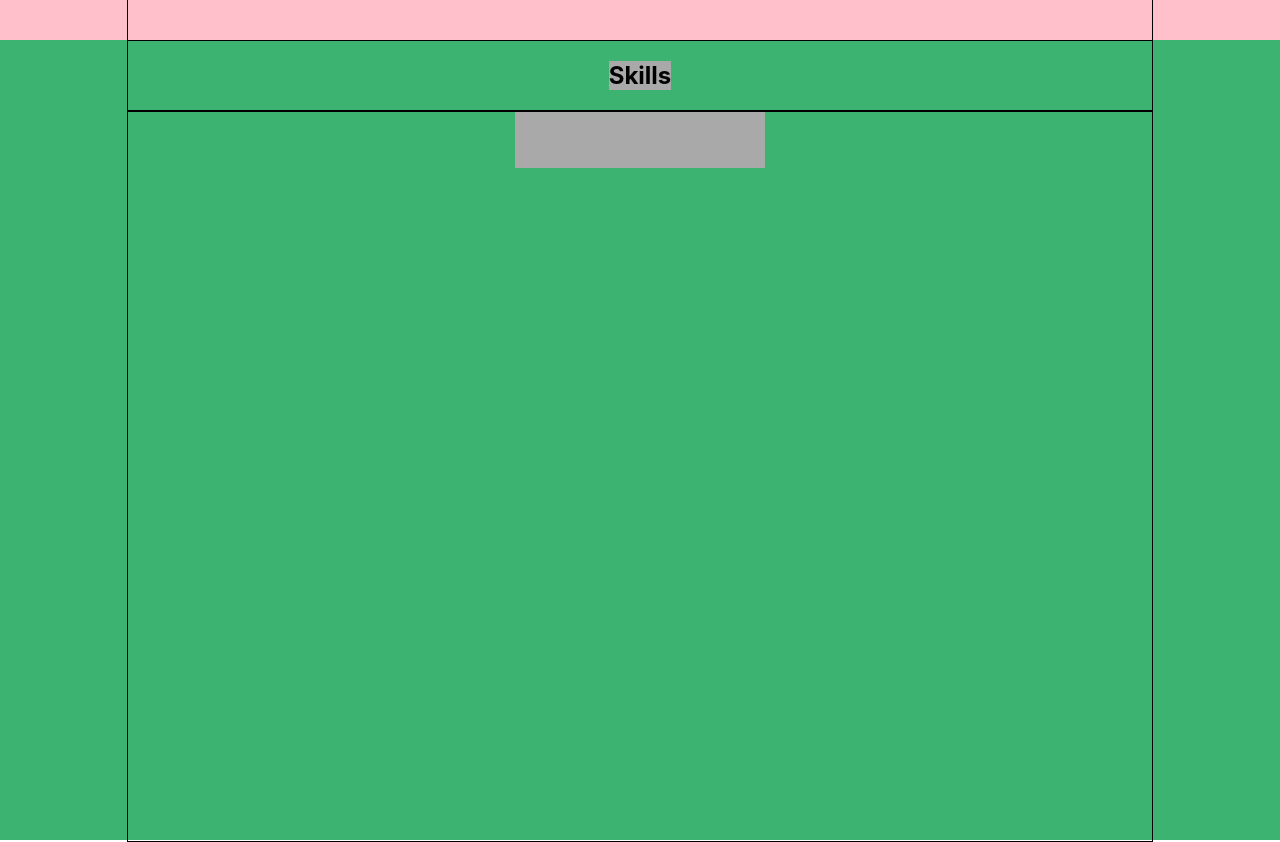
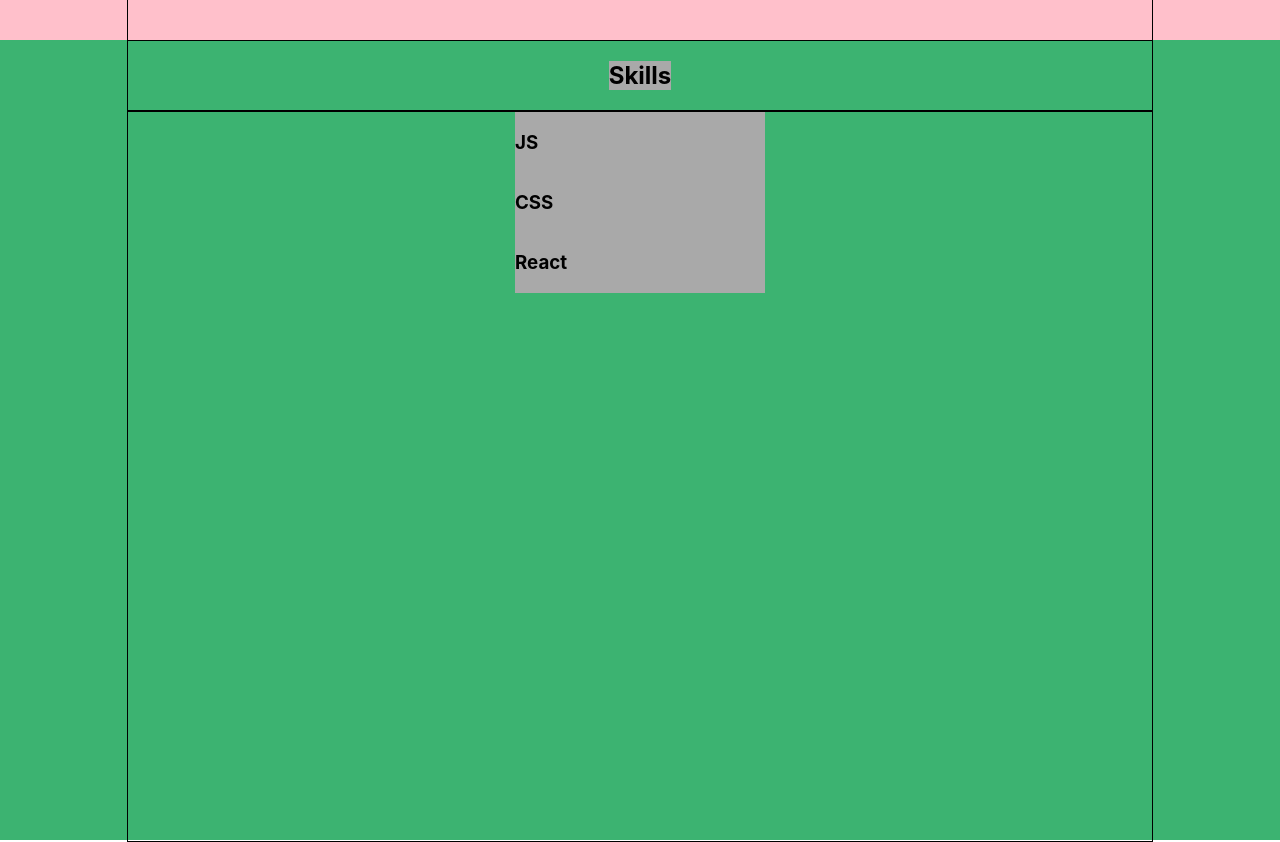
Before and after one commit to cros6y6raga/portfolio, a React (Create React App) app: page / in a window 1280 px wide. Shown: the part 840-1682 px from the top of the page. Built offline with nearby package versions, Linux system fonts and the light colour scheme.

Commit message:
Passed the title via props to skill

```diff
--- a/src/skills/Skills.tsx
+++ b/src/skills/Skills.tsx
@@ -9,9 +9,9 @@ function Skills() {
             <div className={`${styleContainer.container} ${style.skillsContainer}`}>
                 <h2 className={style.title}>Skills</h2>
                 <div className={style.skills}></div>
-                <Skill/>
-                <Skill/>
-                <Skill/>
+                <Skill title={'JS'}/>
+                <Skill title={'CSS'}/>
+                <Skill title={'React'}/>
             </div>
         </div>
     );
--- a/src/skills/skill/Skill.tsx
+++ b/src/skills/skill/Skill.tsx
@@ -1,11 +1,16 @@
 import React from 'react';
 import style from './Skill.module.css';
 
-function Skill(props: any) {
+type PropsType = {
+    title: string
+}
+
+function Skill(props: PropsType) {
     return (
         <div className={style.skill}>
             <div className={style.icon}></div>
             <h3>{props.title}</h3>
+            <div className='description'></div>
         </div>
     );
 }
```
